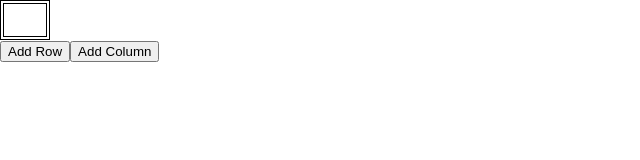
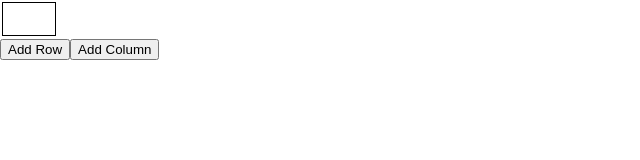
Before and after one commit to Unknown-Pplayer/TTP-23-Assignment6, a React (Create React App) app in the folder assignment6/: page / in a window 1280 px wide. Shown: the top 160 px of the page, without its empty margins (0-640 px from the left). Built offline with nearby package versions, Linux system fonts and the light colour scheme.

Commit message:
fixed addColumns

```diff
--- a/assignment6/src/App.css
+++ b/assignment6/src/App.css
@@ -37,8 +37,8 @@
   }
 }
 
-table,
-th,
+
+tr,
 td {
   border: 1px solid;
   height: 30px;
--- a/assignment6/src/components/Table.jsx
+++ b/assignment6/src/components/Table.jsx
@@ -1,54 +1,33 @@
-import React, { Component } from "react";
+import React, {useState} from 'react';
 import TableRow from "./TableRow";
 
-class Table extends Component {
-    constructor(props) {
-        super(props);
-        this.state = {
-            grid : [""],
-            color : "",
-            mouseIsDown : false,
-        };
-    }
-    addRow = () => {
-    //     var table = document.getElementById("grid");
-    //     var newRow = table.insertRow();
-    //     var columnsCount = table.rows[0].cells.length;
-
-    //     for (let i = 0; i < columnsCount; i++) {
-    //       var cell = newRow.insertCell();
-    //       cell.onclick = changeCellColor;
-    //     }
-    //   }
-    /*
-    this.setState((prevState) => ({
-      grid: [...prevState.grid, []],
-    }));
-    */
-
-        var columsCount = this.state.grid.length;
-        var newRow = new Array(columsCount).fill("");
-        this.setState ((rows) => ({
-        grid: [...rows.grid, newRow]
-    }));
+ const Table = () => {
+    const [grid, setGrid] = useState([[""]]);
+    const addRow = () => {
+        var newRow = new Array(grid[0]?.length || 0).fill("");
+        setGrid(prevState => [...prevState, newRow]);
     }
 
+    const addColumn = () => {
+        setGrid(prevState => {
+            const updatedGrid = prevState.map(row => [...row, ""]);
+            return updatedGrid;
+        });
 
-    render () {
-        const {grid} = this.state;
+    }
+
     return (
         <div>
          <table>
+             <tbody>
              {grid.map((row, index) => (
-                    <TableRow  />
+                  <TableRow key={index} rowData={row} />
              ))}
-                {/* key={index} rowData={row} */}
-
+        </tbody>
          </table>
-                <button onClick={this.addRow}>Add Row</button>
-                <button onClick={this.addColumn}>Add Column</button>
+             <button onClick={addRow}>Add Row</button>
+             <button onClick={addColumn}>Add Column</button>
         </div>
-        )
+     );
 }
-};
 export default Table;
--- a/assignment6/src/components/TableRow.jsx
+++ b/assignment6/src/components/TableRow.jsx
@@ -1,14 +1,15 @@
 import React from 'react';
 import TableCell from './TableCell';
 
-const TableRow = (rowData) => {
+const TableRow = ({rowData}) => {
+
     return (
       <tr>
-        {/* {rowData.map((content, index) => ( */}
-          <TableCell  />
-        {/* ))} */}
+        {rowData.map((index, content) => (
+          <TableCell key={index} content={""} />
+        ))}
       </tr>
     );
   };
-//key={index} content={content}
+
 export default TableRow;
```
Also changed, not shown: assignment6/src/components/index.js (added). Lines whose indentation alone changed are shown as unchanged.
